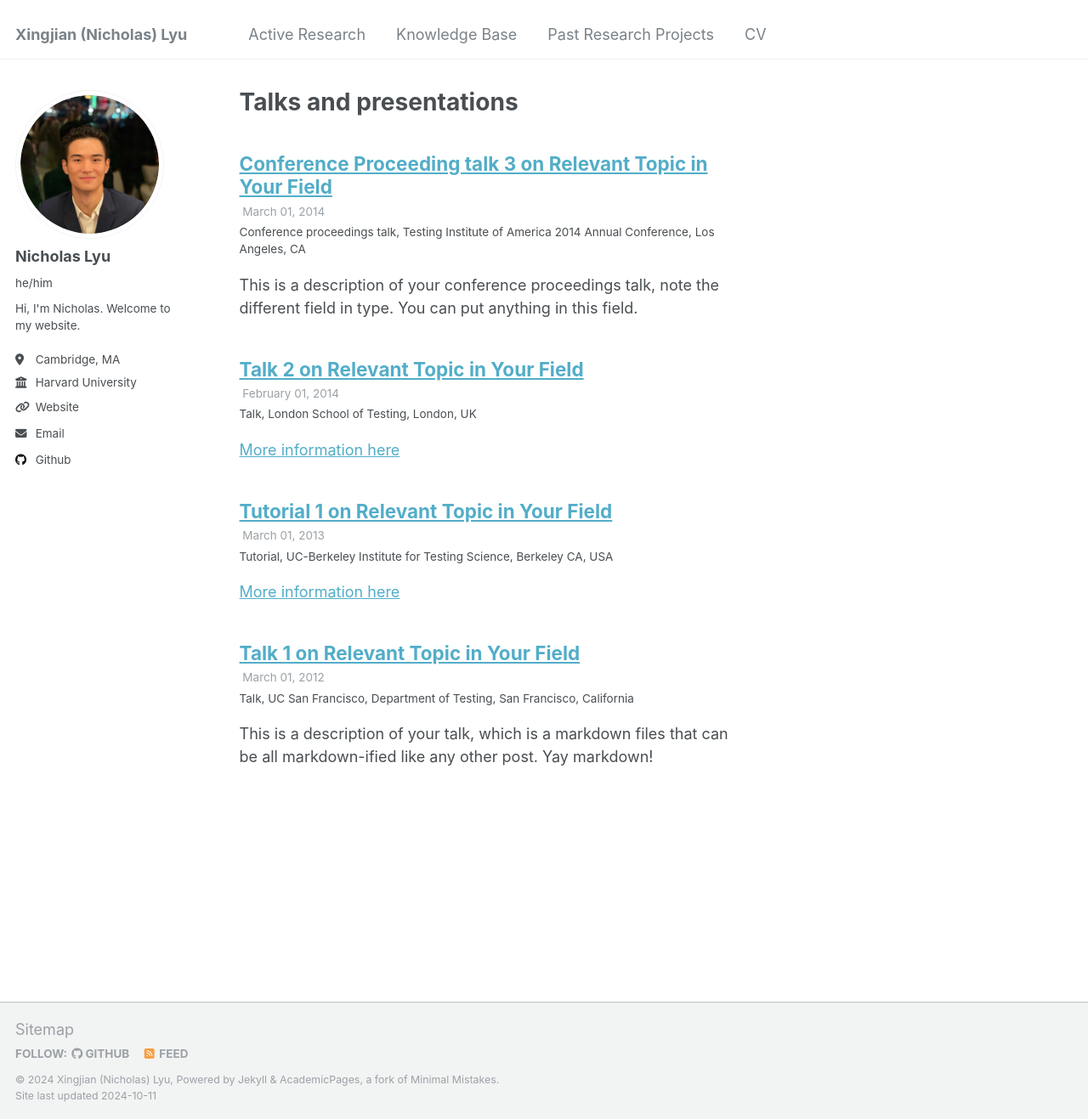
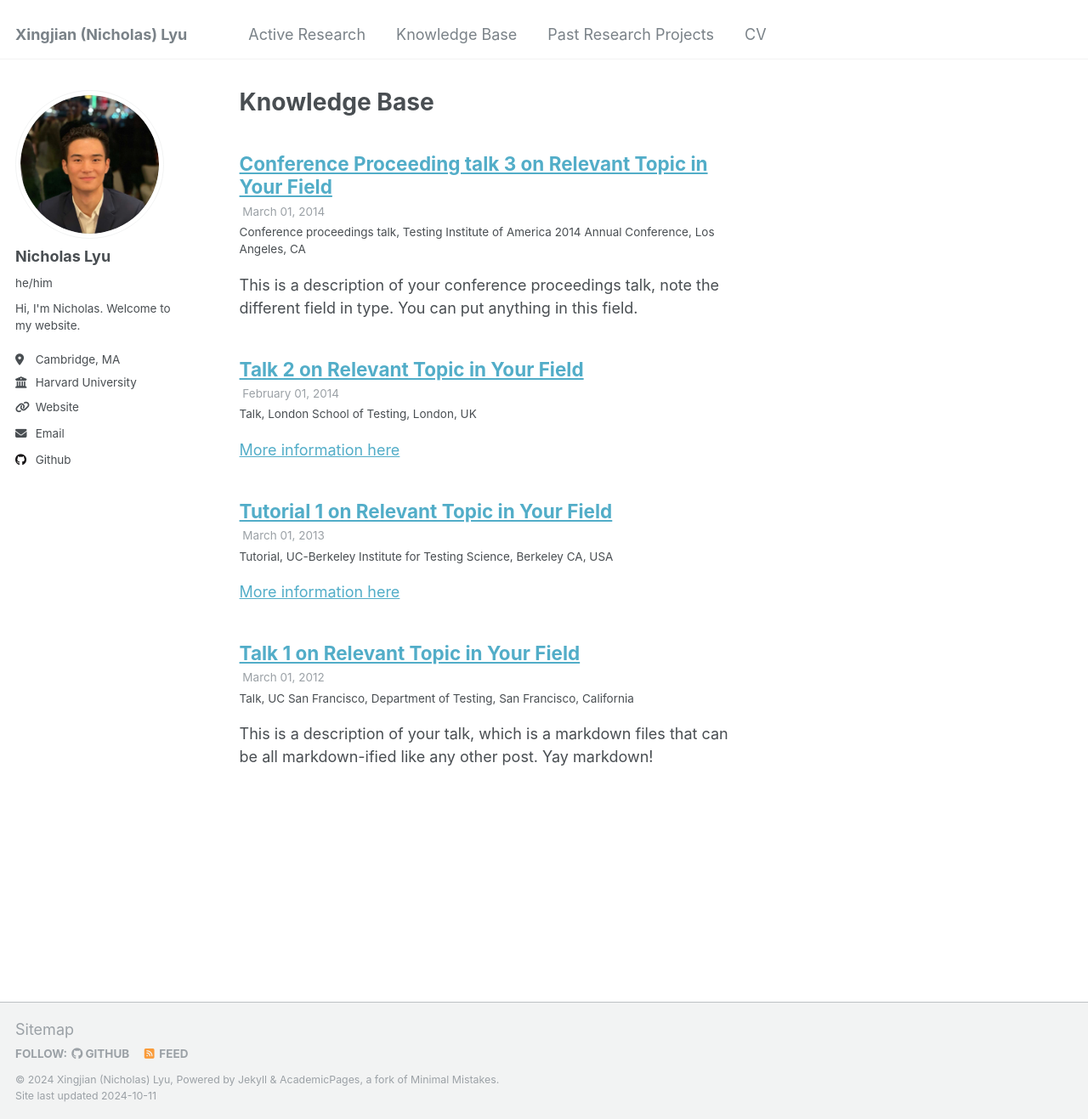
Before and after one commit to nlyu1/nlyu1.github.io, a Jekyll site: the page built from _pages/knowledge-base.html, in a window 1280 px wide and 1317 px high. Shown: the whole window at 85% size. Built offline with Jekyll 4.4.1, drawn with Linux system fonts in a browser that asks for light colours.

Commit message:
Update and rename talks.html to knowledge-base.html

```diff
--- a/_pages/talks.html
+++ b/_pages/knowledge-base.html
@@ -1,7 +1,7 @@
 ---
 layout: archive
-title: "Talks and presentations"
-permalink: /talks/
+title: "Knowledge Base"
+permalink: /knowledge-base/
 author_profile: true
 ---
 
```
